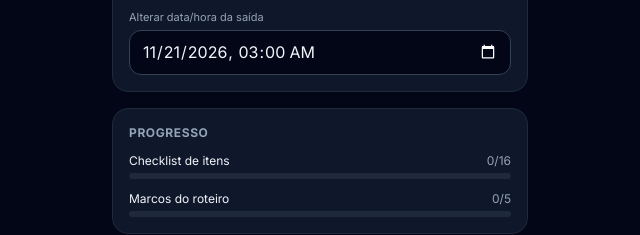
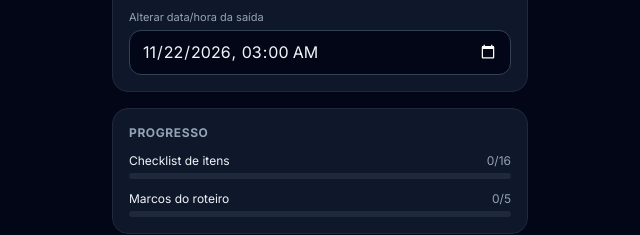
Before and after one commit to alisson9386/viagem-rj, a plain HTML site: page index.html in a window 1280 px wide. Shown: the part 222-457 px from the top of the page, 320-960 px from the left. Drawn offline with nearby package versions, Linux system fonts and the light colour scheme.

Commit message:
Update index.html

```diff
--- a/index.html
+++ b/index.html
@@ -138,7 +138,7 @@ input[type=checkbox]{width:20px;height:20px;accent-color:#10b981;flex:none}
 
 <script>
 const K='cabofrio_v2';
-const D={dep:'2026-11-21T03:00',stops:{},items:{},custom:[],exp:[],info:{},cfg:{km:600,kml:12,pr:6,rt:true}};
+const D={dep:'2026-11-22T03:00',stops:{},items:{},custom:[],exp:[],info:{},cfg:{km:600,kml:12,pr:6,rt:true}};
 let S=JSON.parse(JSON.stringify(D));
 try{const r=localStorage.getItem(K);if(r){const o=JSON.parse(r);S=Object.assign(S,o);S.cfg=Object.assign({},D.cfg,o.cfg||{})}}catch(e){}
 const $=i=>document.getElementById(i);
```
